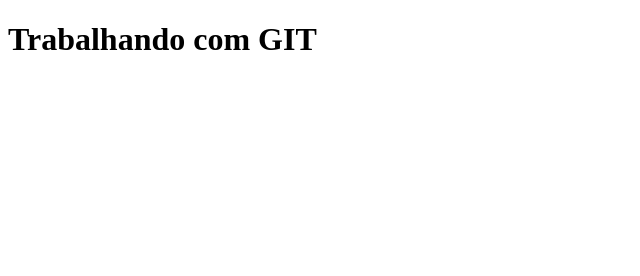
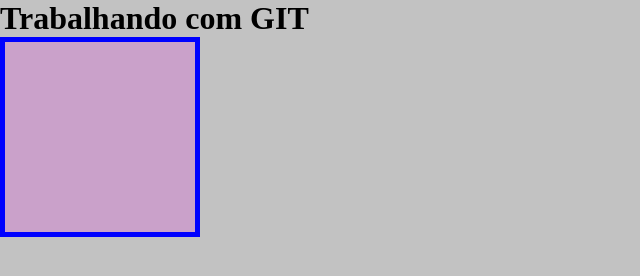
Before and after one commit to roherool/modulogit, a website: page src/index.html in a window 1280 px wide. Shown: the whole page, without its empty margins (0-640 px from the left). Drawn offline with Linux system fonts and the light colour scheme.

Commit message:
Altrerando o arquivo style.css

```diff
--- a/src/index.html
+++ b/src/index.html
@@ -4,11 +4,13 @@
 <head>
   <meta charset="UTF-8">
   <meta name="viewport" content="width=device-width, initial-scale=1.0">
+  <link rel="stylesheet" href="style.css">
   <title>GIT</title>
 </head>
 
 <body>
   <h1>Trabalhando com GIT</h1>
+  <div class="container"></div>
 </body>
 
 </html>
--- a/src/style.css
+++ b/src/style.css
@@ -3,3 +3,14 @@
   padding: 0;
   box-sizing: border-box;
 }
+
+body {
+  background-color: #c2c2c2;
+}
+
+.container {
+  background-color: #c9cc;
+  width: 200px;
+  height: 200px;
+  border: 5px solid blue;
+}
```
